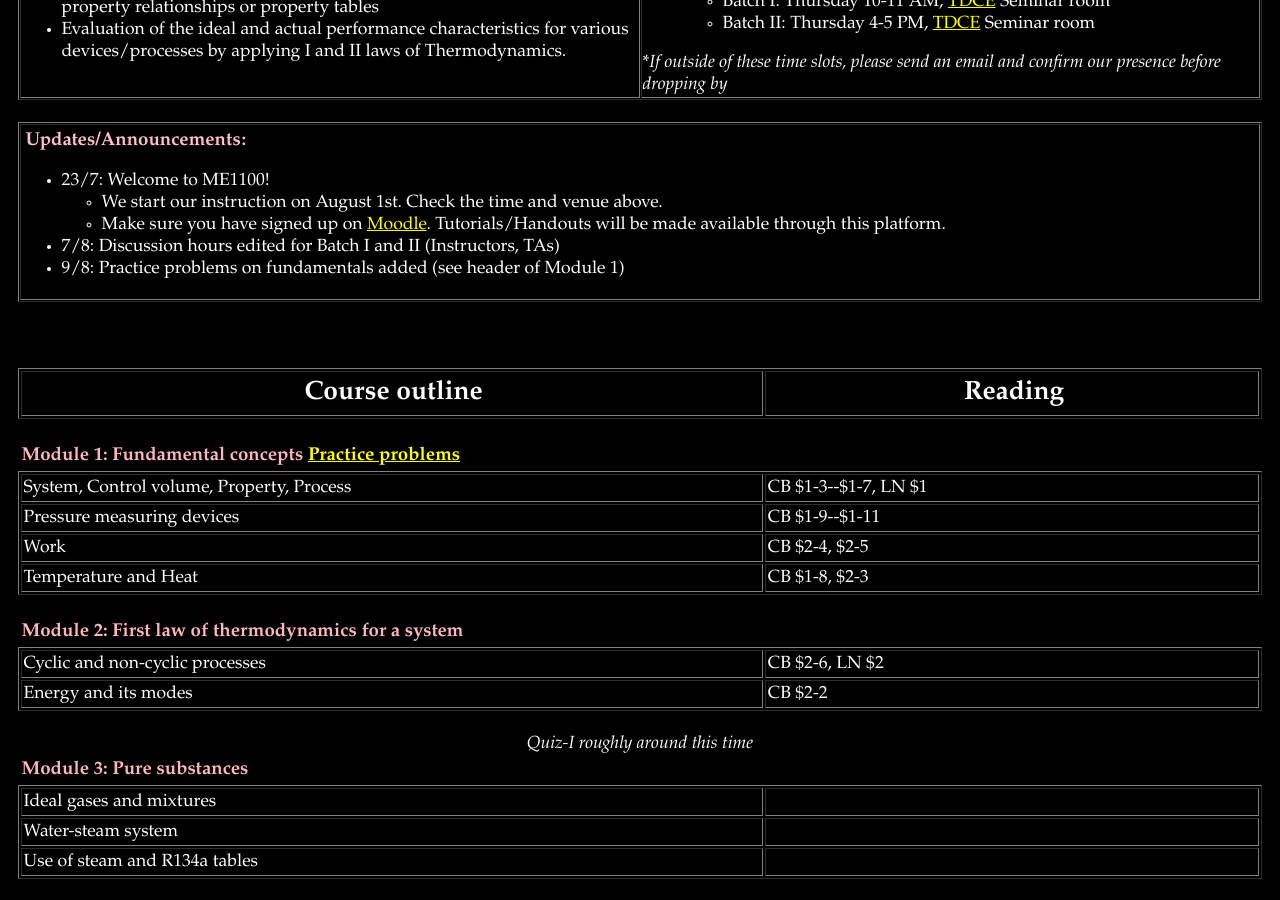
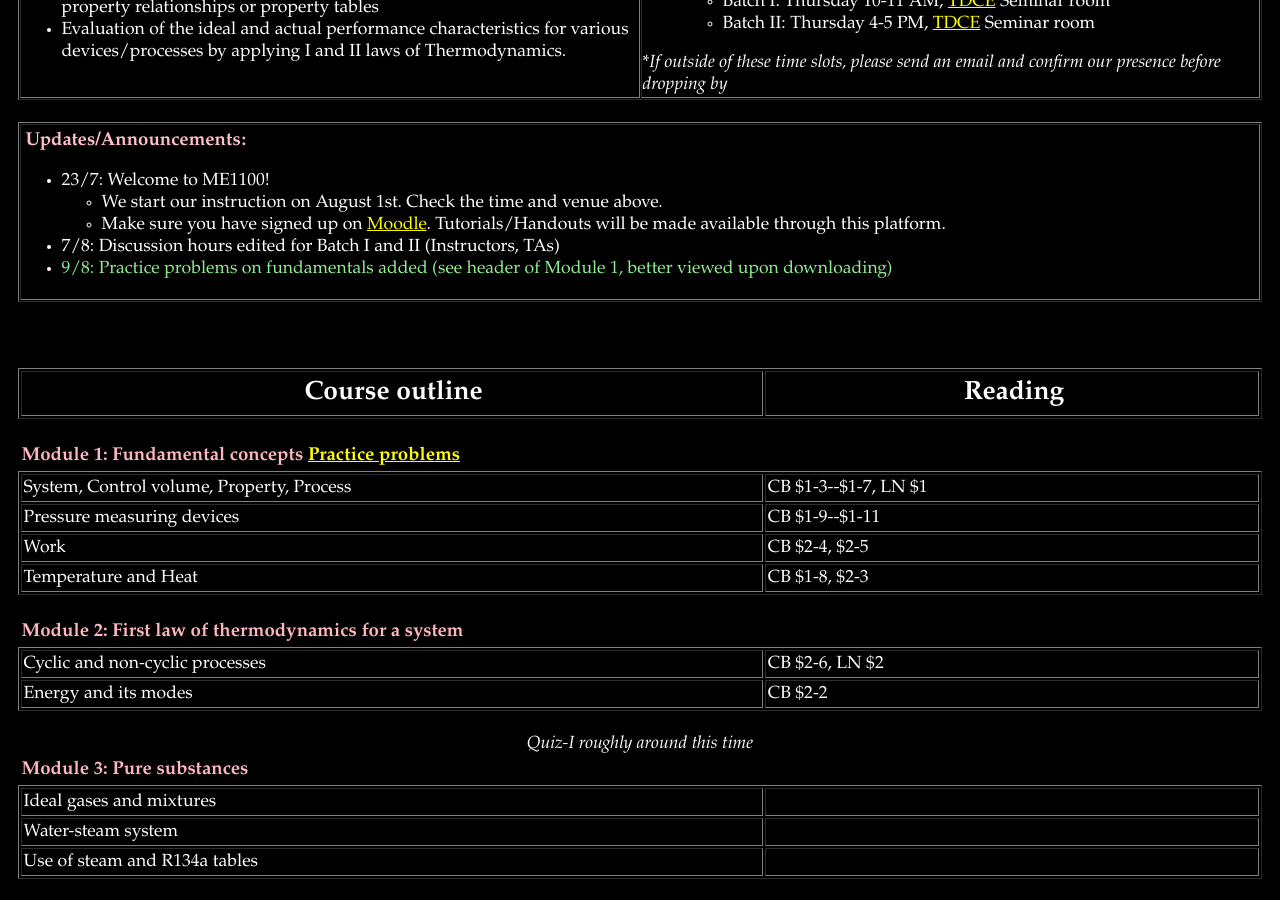
Before and after one commit to krithikasivaram/krithikasivaram.github.io, a Jekyll site: the page teaching/ME1100_Jul_Nov_2019.html, which Jekyll copies as it is, in a window 1280 px wide and 900 px high, scrolled down 957 px. Built offline with Jekyll 4.4.1, drawn with Linux system fonts in a browser that asks for light colours.

Commit message:
me1100 practice prblems fundamentals

```diff
--- a/teaching/ME1100_Jul_Nov_2019.html
+++ b/teaching/ME1100_Jul_Nov_2019.html
@@ -191,7 +191,7 @@ Updates/Announcements:</font></h3>
 		</ul>
 	</li>
 	<li> 7/8: Discussion hours edited for Batch I and II (Instructors, TAs) </li>
-	<li> 9/8: Practice problems on fundamentals added (see header of Module 1) </li>
+	<li> <font color="lightgreen">9/8: Practice problems on fundamentals added (see header of Module 1, better viewed upon downloading)</font> </li>
 </ul>
 </div>
 </td></tr>
```
